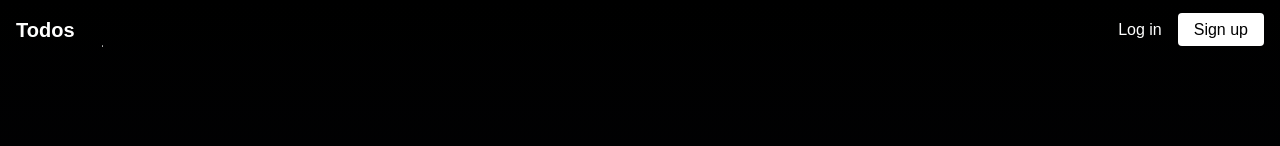
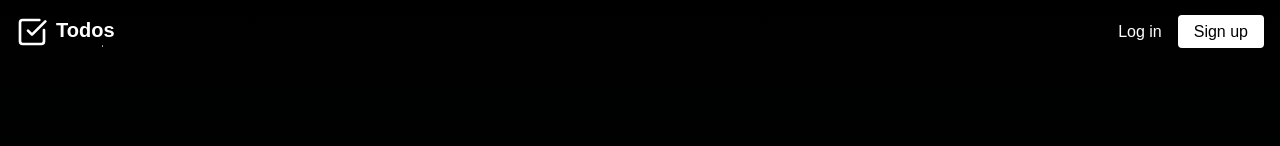
Before and after one commit to notcodesid/todos, a Next.js app: page / in a window 1280 px wide. Shown: the top 146 px of the page. Built offline with nearby package versions, Linux system fonts and the light colour scheme.

Commit message:
added logo

```diff
--- a/components/appbar.tsx
+++ b/components/appbar.tsx
@@ -1,9 +1,13 @@
+import { CheckSquare } from "lucide-react";
 import Link from "next/link";
 
 export function Navbar() {
     return (
         <nav className="flex justify-between items-center p-4">
-        <div className="text-xl font-bold">Todos</div>
+        <div className="text-xl font-bold flex">
+        <CheckSquare className="w-8 h-8 mr-2" />
+
+          Todos</div>
         <div>
           <Link href="/login" className="mr-4 hover:text-gray-300">Log in</Link>
           <Link href="/signup" className="bg-white text-black px-4 py-2 rounded hover:bg-gray-200">Sign up</Link>
```
